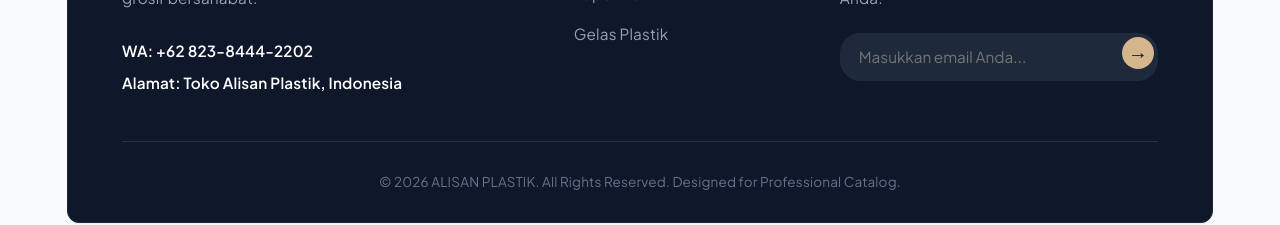
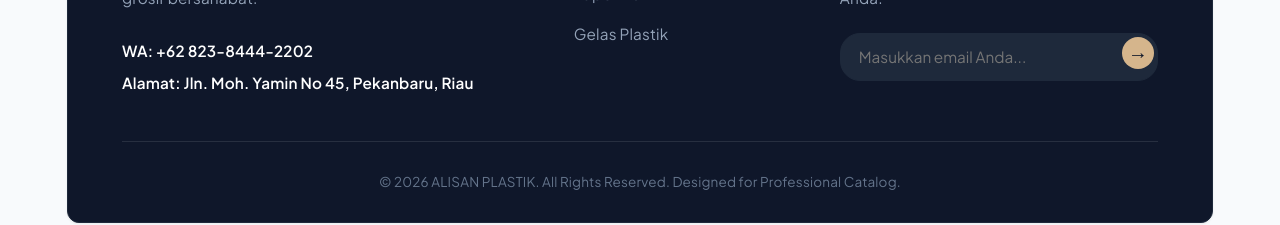
Before and after one commit to stefanny233/KatalogAlisan, a React (Vite) app: page / in a window 1280 px wide. Shown: the part 3986-4211 px from the top of the page. Built offline with nearby package versions, Linux system fonts and the light colour scheme.

Commit message:
perbaikan alamat

```diff
--- a/src/components/AdminView.jsx
+++ b/src/components/AdminView.jsx
@@ -716,6 +716,7 @@
                           onChange={handleMainFileChange}
                           style={{ display: 'none' }}
                         />
+
                         <label htmlFor="neat-file-input-main" className="dropzone-label">
                           <div className="dropzone-icon-circle">📸</div>
                           <span className="dropzone-text-primary">Klik untuk Pilih FOTO UTAMA</span>
--- a/src/components/CatalogView.jsx
+++ b/src/components/CatalogView.jsx
@@ -695,7 +695,7 @@
             <p>Partner terpercaya penyedia kemasan makanan dan minuman higienis, berkualitas tinggi, serta harga grosir bersahabat.</p>
             <div className="footer-contacts">
               <span>WA: +62 823-8444-2202</span>
-              <span>Alamat: Toko Alisan Plastik, Indonesia</span>
+              <span>Alamat: Jln. Moh. Yamin No 45, Pekanbaru, Riau</span>
             </div>
           </div>
           <div className="footer-col-links">
```
